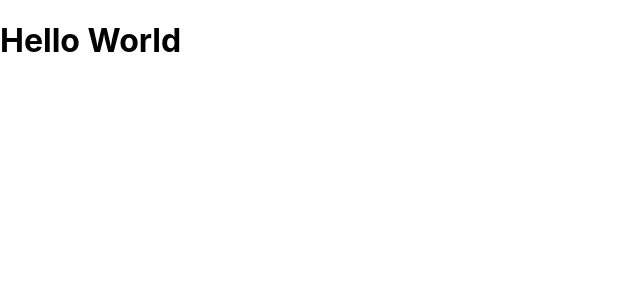
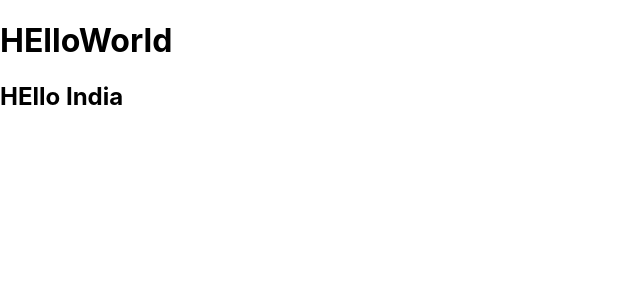
Before and after one commit to Mahender-code/Mahender-react, a React (Create React App) app: page / in a window 1280 px wide. Shown: the top 300 px of the page, without its empty margins (0-640 px from the left). Built offline with nearby package versions, Linux system fonts and the light colour scheme.

Commit message:
change india text

```diff
--- a/src/App.js
+++ b/src/App.js
@@ -3,7 +3,10 @@
 
 function App() {
   return (
-    <h1>Hello World</h1>
+    <div>
+      <h1>HElloWorld</h1>
+      <h2>HEllo India</h2>
+    </div>
   );
 }
 
```
